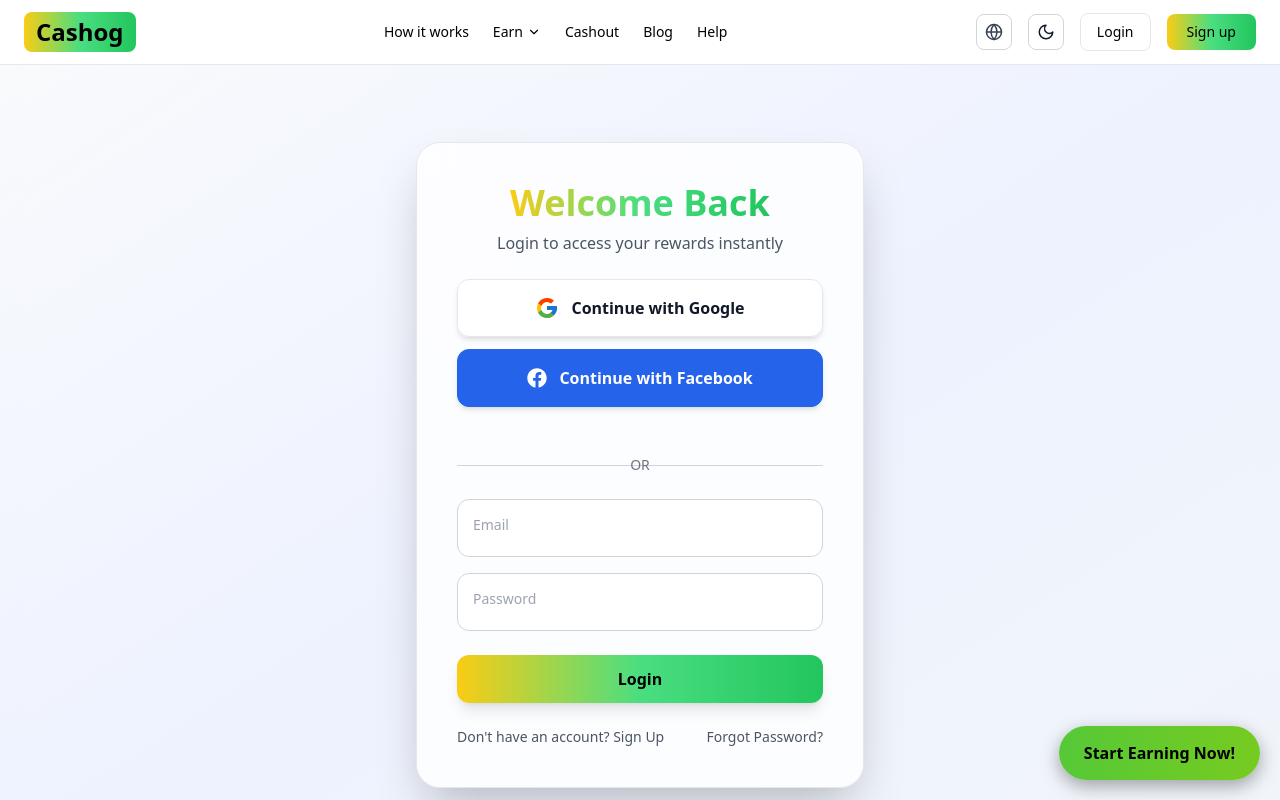
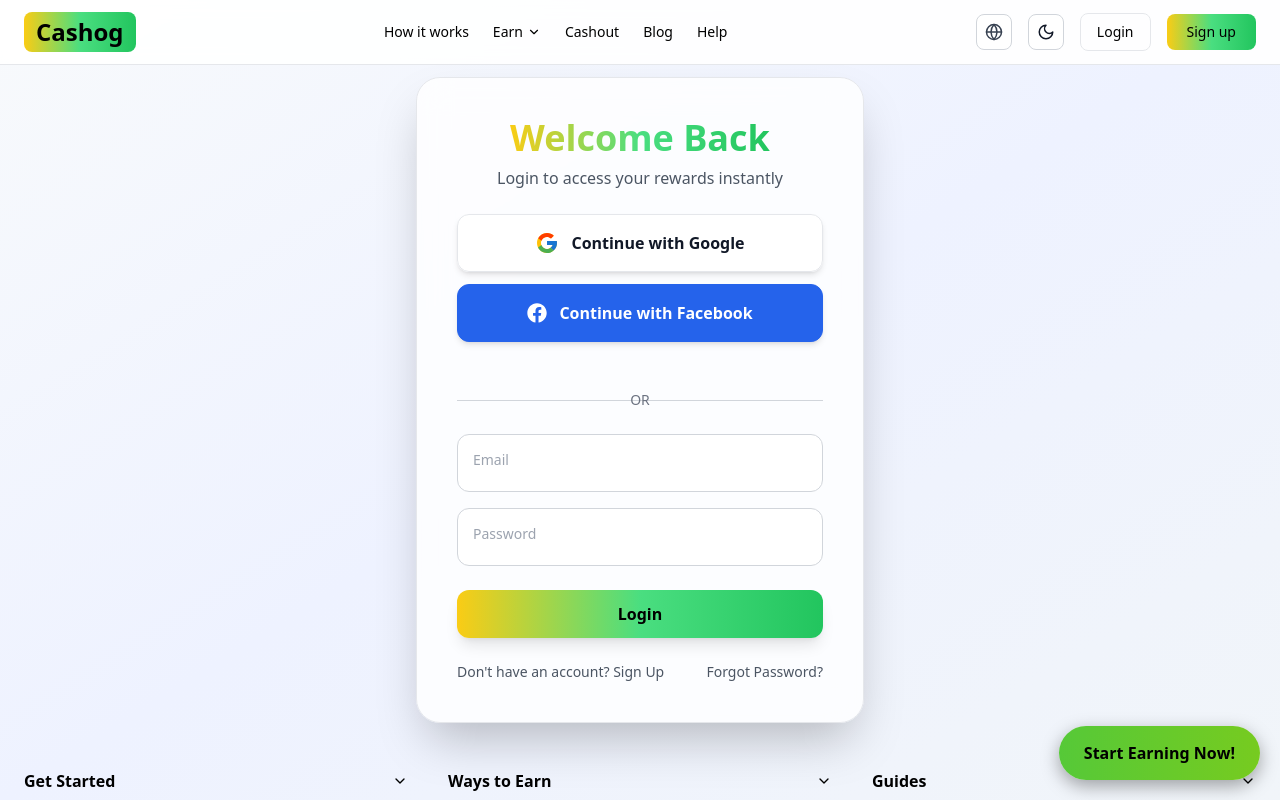
Before and after one commit to tool63/cashin, a Next.js app: page /login in a window 1280 px wide. Shown: the top 800 px of the page. Built offline with nearby package versions, Linux system fonts and the light colour scheme.

Commit message:
Update layout.tsx

```diff
--- a/app/(auth)/layout.tsx
+++ b/app/(auth)/layout.tsx
@@ -8,18 +8,19 @@ export default function AuthLayout({
   children: React.ReactNode;
 }) {
   return (
-    <div className="relative w-screen min-h-screen flex items-center justify-center overflow-hidden">
+    <div className="fixed inset-0 w-screen h-screen overflow-hidden">
 
-      {/* Background */}
+      {/* Background Layer */}
       <div className="absolute inset-0 bg-gradient-to-br
         from-[#f8fafc] via-[#eef2ff] to-[#f1f5f9]
         dark:from-[#050816] dark:via-[#070A14] dark:to-[#0B0E1A]"
       />
 
-      {/* Content Wrapper */}
-      <div className="relative z-10 w-full h-full flex items-center justify-center px-4 sm:px-6">
+      {/* Centered Content */}
+      <div className="relative z-10 w-full h-full flex items-center justify-center px-4">
         {children}
       </div>
+
     </div>
   );
 }
```
